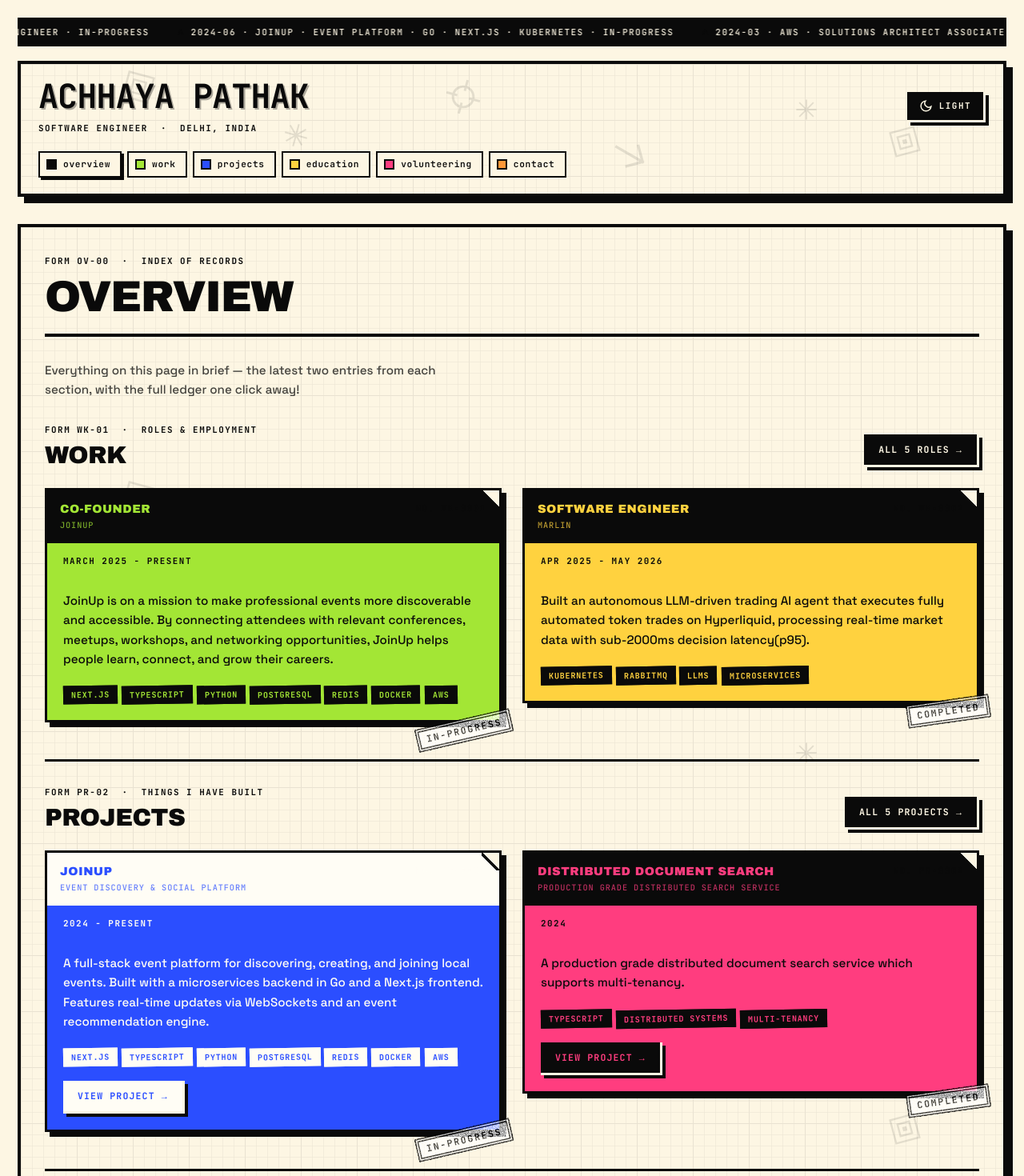
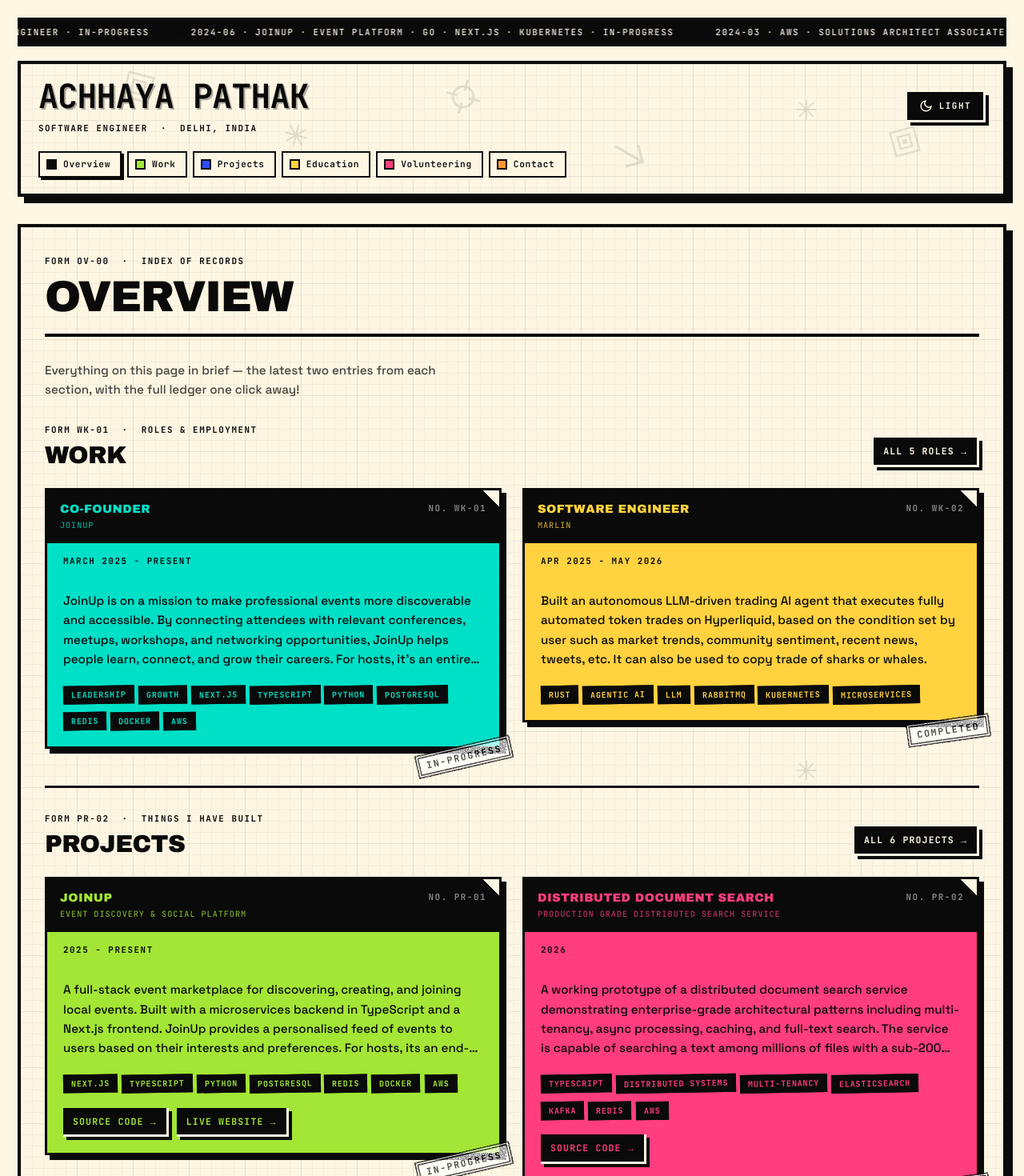
Before and after one commit to achhayapathak/portfolio, a Next.js app: page / in a window 1280 px wide. Shown: the top 1470 px of the page at 80% size. Built offline with nearby package versions, Linux system fonts and the light colour scheme.

Commit message:
refactor: update navigation labels, normalize card numbering, and enhance project links with multi-platform support

```diff
--- a/src/app/contact/page.tsx
+++ b/src/app/contact/page.tsx
@@ -91,7 +91,7 @@
                   key={c.title}
                   stock={c.stock}
                   headTitle={c.title}
-                  number={`no. CT-${String(i + 1).padStart(4, "0")}`}
+                  number={`no. CT-${String(i + 1).padStart(2, "0")}`}
                 >
                   <a
                     href={c.url}
--- a/src/app/education/page.tsx
+++ b/src/app/education/page.tsx
@@ -39,13 +39,14 @@
             {meta.info}
           </p>
           <div className="content-grid">
-            {education.map((e) => (
+            {education.map((e, i) => (
               <SectionReveal key={e.institution}>
                 <LedgerCard
                   stock={e.stock}
                   headTitle={e.degree}
                   headSubtitle={e.institution}
                   date={e.period}
+                  number={`no. ED-${String(i + 1).padStart(2, "0")}`}
                   status={e.status}
                 >
                   {e.summary && (
--- a/src/app/globals.css
+++ b/src/app/globals.css
@@ -70,7 +70,7 @@
   --on-yellow: var(--color-black);
   --on-magenta: var(--color-black);
   --on-teal: var(--color-black);
-  --on-cobalt: var(--color-paper);
+  --on-cobalt: var(--color-black);
   --on-lime: var(--color-black);
   --on-violet: var(--color-black);
   --on-orange: var(--color-black);
@@ -409,7 +409,7 @@
   font-weight: 700;
   text-transform: uppercase;
   letter-spacing: 0.1em;
-  padding: 10px 18px;
+  padding: 8px 12px;
   background: var(--on-stock);
   color: var(--stock);
   border: 0 solid var(--ground);
--- a/src/app/page.tsx
+++ b/src/app/page.tsx
@@ -63,7 +63,7 @@
                 headSubtitle={w.company}
                 date={w.period}
                 status={w.status}
-                number={`no. WK-${String(i + 1).padStart(4, "0")}`}
+                number={`no. WK-${String(i + 1).padStart(2, "0")}`}
                 tags={w.tags}
               >
                 <p className="prose-form card-summary">{w.summary}</p>
@@ -88,19 +88,31 @@
                 headSubtitle={p.tagline}
                 date={p.period}
                 status={p.status}
-                number={`no. PR-${String(i + 1).padStart(4, "0")}`}
+                number={`no. PR-${String(i + 1).padStart(2, "0")}`}
                 tags={p.tags}
                 action={
-                  p.link ? (
-                    <div style={{ marginTop: 18 }}>
+                  (p.github || p.website) ? (
+                    <div style={{ display: "flex", gap: "10px", marginTop: 18, flexWrap: "wrap" }}>
+                      {p.github && (
                         <a
-                        href={p.link}
+                          href={p.github}
                           target="_blank"
                           rel="noopener noreferrer"
                           className="app-btn"
                         >
-                        View Project →
+                          Source Code →
                         </a>
+                      )}
+                      {p.website && (
+                        <a
+                          href={p.website}
+                          target="_blank"
+                          rel="noopener noreferrer"
+                          className="app-btn"
+                        >
+                          Live Website →
+                        </a>
+                      )}
                     </div>
                   ) : undefined
                 }
@@ -127,7 +139,7 @@
                 headSubtitle={c.issuer}
                 date={c.date}
                 status={c.status}
-                number={`no. CT-${String(i + 1).padStart(4, "0")}`}
+                number={`no. CT-${String(i + 1).padStart(2, "0")}`}
               >
                 {c.credentialId && (
                   <p className="lbl" style={{ marginTop: 4 }}>
@@ -156,7 +168,7 @@
                 headSubtitle={e.institution}
                 date={e.period}
                 status={e.status}
-                number={`no. ED-${String(i + 1).padStart(4, "0")}`}
+                number={`no. ED-${String(i + 1).padStart(2, "0")}`}
               >
                 {e.summary && (
                   <p className="prose-form card-summary">{e.summary}</p>
@@ -182,7 +194,7 @@
                 headSubtitle={v.org}
                 date={v.period}
                 status={v.status}
-                number={`no. VL-${String(i + 1).padStart(4, "0")}`}
+                number={`no. VL-${String(i + 1).padStart(2, "0")}`}
               >
                 {v.summary && (
                   <p className="prose-form card-summary">{v.summary}</p>
--- a/src/app/projects/page.tsx
+++ b/src/app/projects/page.tsx
@@ -47,19 +47,31 @@
                   headSubtitle={p.tagline}
                   date={p.period}
                   status={p.status}
-                  number={`no. PR-${String(i + 1).padStart(4, "0")}`}
+                  number={`no. PR-${String(i + 1).padStart(2, "0")}`}
                   tags={p.tags}
                   action={
-                    p.link ? (
-                      <div style={{ marginTop: 18 }}>
+                    (p.github || p.website) ? (
+                      <div style={{ display: "flex", gap: "10px", marginTop: 18, flexWrap: "wrap" }}>
+                        {p.github && (
                           <a
-                          href={p.link}
+                            href={p.github}
                             target="_blank"
                             rel="noopener noreferrer"
                             className="app-btn"
                           >
-                          View Source →
+                            Source Code →
                           </a>
+                        )}
+                        {p.website && (
+                          <a
+                            href={p.website}
+                            target="_blank"
+                            rel="noopener noreferrer"
+                            className="app-btn"
+                          >
+                            Live Website →
+                          </a>
+                        )}
                       </div>
                     ) : undefined
                   }
--- a/src/app/volunteering/page.tsx
+++ b/src/app/volunteering/page.tsx
@@ -39,13 +39,14 @@
             {meta.info}
           </p>
           <div className="content-grid">
-            {volunteering.map((v) => (
+            {volunteering.map((v, i) => (
               <SectionReveal key={v.org}>
                 <LedgerCard
                   stock={v.stock}
                   headTitle={v.role}
                   headSubtitle={v.org}
                   date={v.period}
+                  number={`no. VO-${String(i + 1).padStart(2, "0")}`}
                   status={v.status}
                 >
                   {v.summary && (
--- a/src/app/work/page.tsx
+++ b/src/app/work/page.tsx
@@ -47,7 +47,7 @@
                   headSubtitle={w.company}
                   date={w.period}
                   status={w.status}
-                  number={`no. WK-${String(i + 1).padStart(4, "0")}`}
+                  number={`no. WK-${String(i + 1).padStart(2, "0")}`}
                   tags={w.tags}
                 >
                   <p className="prose-form">{w.summary}</p>
--- a/src/components/content/LedgerCard.tsx
+++ b/src/components/content/LedgerCard.tsx
@@ -137,6 +137,7 @@
           flex: none;
           white-space: nowrap;
           opacity: 0.5;
+          color: #ffffff
         }
         .card-date-bar {
           padding: 6px 16px;
--- a/src/components/layout/IndexNav.tsx
+++ b/src/components/layout/IndexNav.tsx
@@ -59,7 +59,7 @@
           border: 2px solid var(--ink);
           background: var(--paper);
           font-family: var(--font-mono);
-          text-transform: lowercase;
+          text-transform: capitalize;
           transition: box-shadow 0.2s ease, transform 0.2s ease;
           cursor: pointer;
         }
--- a/src/components/layout/MobileNav.tsx
+++ b/src/components/layout/MobileNav.tsx
@@ -172,7 +172,7 @@
           font-family: var(--font-mono);
           font-size: 1.15rem;
           font-weight: 700;
-          text-transform: lowercase;
+          text-transform: capitalize;
           letter-spacing: 0.02em;
           text-decoration: none;
         }
--- a/src/data/content.config.ts
+++ b/src/data/content.config.ts
@@ -55,7 +55,8 @@
   stock: StockColor;
   tags: string[];
   summary: string;
-  link?: string;
+  github?: string;
+  website?: string;
   featured?: boolean;
 }
 
@@ -136,13 +137,13 @@
 // ── Navigation ───────────────────────────────────────────────
 
 export const navItems: NavItem[] = [
-  { label: "overview", href: "/", stock: "cream" },
-  { label: "work", href: "/work", stock: "lime" },
-  { label: "projects", href: "/projects", stock: "cobalt" },
+  { label: "Overview", href: "/", stock: "cream" },
+  { label: "Work", href: "/work", stock: "lime" },
+  { label: "Projects", href: "/projects", stock: "cobalt" },
   // { label: "certifications", href: "/certifications", stock: "violet" }, // Temporarily disabled for future blog section
-  { label: "education", href: "/education", stock: "yellow" },
-  { label: "volunteering", href: "/volunteering", stock: "magenta" },
-  { label: "contact", href: "/contact", stock: "orange" },
+  { label: "Education", href: "/education", stock: "yellow" },
+  { label: "Volunteering", href: "/volunteering", stock: "magenta" },
+  { label: "Contact", href: "/contact", stock: "orange" },
 ];
 
 // ── Work Experience ──────────────────────────────────────────
@@ -154,10 +155,16 @@
     period: "March 2025 - Present",
     dateRange: ["2025-03", null],
     status: "In-Progress",
-    stock: "lime",
-    tags: ["Next.js", "TypeScript", "Python", "PostgreSQL", "Redis", "Docker", "AWS"],
+    stock: "teal",
+    tags: ["Leadership", "Growth", "Next.js", "TypeScript", "Python", "PostgreSQL", "Redis", "Docker", "AWS"],
     summary:
-      "JoinUp is on a mission to make professional events more discoverable and accessible. By connecting attendees with relevant conferences, meetups, workshops, and networking opportunities, JoinUp helps people learn, connect, and grow their careers."
+      "JoinUp is on a mission to make professional events more discoverable and accessible. By connecting attendees with relevant conferences, meetups, workshops, and networking opportunities, JoinUp helps people learn, connect, and grow their careers. For hosts, it's an entire operating system for them.",
+    bullets: [
+      "Architected and scaled JoinUp (0→1), a production-grade professional events marketplace, owning end-to-end backend, infrastructure, and deployment across AWS and GCP.",
+      "Built an SEO-optimised Next.js (App Router) frontend with SSR, dynamic metadata, and sitemap/robots configuration, driving 3,000+ organic users/month, improving website conversion by 8%.",
+      "Designed a geo-spatial discovery system (Google Maps API + PostgreSQL) delivering low-latency, location-based recommendations to 500+ DAU at sub-500ms p99.",
+      "Implemented Python-based event crawlers and ETL pipelines with Redis caching, PostgreSQL-powered event matching, and built-in admin dashboard for event managers."
+    ]
   },
   {
     company: "Marlin",
@@ -166,12 +173,12 @@
     dateRange: ["2025-04", "2026-05"],
     status: "Completed",
     stock: "yellow",
-    tags: ["Kubernetes", "RabbitMQ", "LLMs", "Microservices"],
+    tags: ["Rust", "Agentic AI", "LLM", "RabbitMQ", "Kubernetes", "Microservices"],
     summary:
-      "Built an autonomous LLM-driven trading AI agent that executes fully automated token trades on Hyperliquid, processing real-time market data with sub-2000ms decision latency(p95).",
+      "Built an autonomous LLM-driven trading AI agent that executes fully automated token trades on Hyperliquid, based on the condition set by user such as market trends, community sentiment, recent news, tweets, etc. It can also be used to copy trade of sharks or whales.",
     bullets: [
       "Architected a fault-tolerant microservices system (Executor/Evaluator/Flusher) using RabbitMQ, enabling horizontal scalability, fault isolation, and zero-downtime processing 50+ real-time market signals per minute.",
-      "Designed resilient queue-based orchestration with ack/nack semantics, retries, and auto-reconnect mechanisms, reducing system failures by 99.9%(~1000 → 2 per month) in AI-driven decision pipelines.",
+      "Designed resilient queue-based orchestration with ack/nack semantics, retries, and auto-reconnect mechanisms, reducing system failures in AI-driven decision pipelines.",
       "Deployed and managed Kubernetes clusters within Confidential Virtual Machines (CVMs), establishing a zero-trust environment for highly secure AI-sensitive data transfer and processing.",
     ],
   },
@@ -181,14 +188,15 @@
     period: "Feb 2024 - Apr 2025",
     dateRange: ["2024-02", "2025-04"],
     status: "Completed",
-    stock: "teal",
-    tags: ["GitHub Actions", "Snowflake", "ETL", "CI/CD", "Grafana Stack"],
+    stock: "cream",
+    tags: ["Python", "PostgreSQL", "Snowflake", "ETL", "CI/CD", "Grafana Stack", "AWS"],
     summary:
-      "Managed and scaled infrastructure for SaaS and DaaS platforms powering AI-assisted sustainability analytics workflows, processing ~5 TB of data per month.",
+      "Managed and scaled infrastructure for SaaS and DaaS platforms powering AI-assisted sustainability analytics workflows, processing ~5 TB of data per month. Worked on enhancing the existing platform's reliability, scalability, and performance.",
     bullets: [
       "Re-engineered and optimised CI/CD pipelines using GitHub Actions, parallelising build stages, caching dependencies, and eliminating redundant test runs, cutting deployment time from 30 minutes to 5 minutes (6x improvement).",
       "Automated ETL pipelines in Snowflake, reducing data processing time by 80% and significantly improving the reliability and consistency of production data flows.",
       "Consolidated service logs into a centralised Grafana Stack observability framework, reducing error resolution time by 35% and increasing deployment velocity by 20%.",
+      "Streamlined and optimised data ingestion and processing workflows for both SaaS and DaaS platforms, resulting in an 80% reduction in data processing time and a significant improvement in overall system reliability and performance."
     ],
   },
   {
@@ -200,10 +208,7 @@
     stock: "magenta",
     tags: ["JavaScript", "C++", "Simulation"],
     summary:
-      "Designed mathematical models and wrote simulation codes for slot games, calculating return to player percentages, hit frequencies, and other metrics as appropriate for markets across the Globe.",
-    bullets: [
-      "Crafted a highly optimised simulation code for the Super Grand Star slot game, establishing a benchmark of excellence within the organisation. The optimised code significantly reduced simulation runtime from 10 hours to 2.5 hours.",
-    ],
+      "Designed mathematical models and wrote simulation codes for slot games, calculating return to player percentages, hit frequencies, and other metrics as appropriate for markets across the Globe. Crafted a highly optimised simulation code for the Super Grand Star slot game, establishing a benchmark of excellence within the organisation. The optimised code significantly reduced simulation runtime from 10 hours to 2.5 hours.",
   },
   {
     company: "Indian Institute of Technology, Indore",
@@ -214,11 +219,7 @@
     stock: "violet",
     tags: ["MS Excel", "Python", "Tableau"],
     summary:
-      "Conducted a seismic data analysis for the Hindukush region of 59255 earthquakes over the years 2000-2020.",
-    bullets: [
-      "Reckoned the b-value for the target region as 1.136 ± 0.007 using the Gutenberg–Richter relation.",
-      "Determined which locations are suitable for construction-related operations after carrying out a study based on a non-uniform division of the region.",
-    ],
+      "Conducted a seismic data analysis for the Hindukush region of 59255 earthquakes over the years 2000-2020. Reckoned the b-value for the target region as 1.136 ± 0.007 using the Gutenberg–Richter relation. Determined which locations are suitable for construction-related operations after carrying out a study based on a non-uniform division of the region."
   },
 ];
 
@@ -228,59 +229,73 @@
   {
     name: "JoinUp",
     tagline: "Event discovery & social platform",
-    period: "2024 - Present",
+    period: "2025 - Present",
     status: "In-Progress",
-    stock: "cobalt",
+    stock: "lime",
     tags: ["Next.js", "TypeScript", "Python", "PostgreSQL", "Redis", "Docker", "AWS"],
     summary:
-      "A full-stack event platform for discovering, creating, and joining local events. Built with a microservices backend in Go and a Next.js frontend. Features real-time updates via WebSockets and an event recommendation engine.",
-    link: "https://github.com/achhayapathak/joinup",
+      "A full-stack event marketplace for discovering, creating, and joining local events. Built with a microservices backend in TypeScript and a Next.js frontend. JoinUp provides a personalised feed of events to users based on their interests and preferences. For hosts, its an end-to-end booking management and verification solution.",
+    github: "https://github.com/joinupdev",
+    website: "https://joinup.dev",
     featured: true,
   },
   {
     name: "Distributed Document Search",
     tagline: "Production grade distributed search service",
-    period: "2024",
+    period: "2026",
     status: "Completed",
     stock: "magenta",
-    tags: ["TypeScript", "Distributed Systems", "Multi-tenancy"],
+    tags: ["TypeScript", "Distributed Systems", "Multi-tenancy", "Elasticsearch", "Kafka", "Redis", "AWS"],
     summary:
-      "A production grade distributed document search service which supports multi-tenancy.",
-    link: "https://github.com/achhayapathak/distributed-document-search",
+      "A working prototype of a distributed document search service demonstrating enterprise-grade architectural patterns including multi-tenancy, async processing, caching, and full-text search. The service is capable of searching a text among millions of files with a sub-200 ms speed.",
+    github: "https://github.com/achhayapathak/distributed-document-search",
+  },
+  {
+    name: "Event Aggregation Engine",
+    tagline: "Event aggregation engine for event discovery platforms",
+    period: "2026 - Present",
+    status: "In-Progress",
+    stock: "teal",
+    tags: ["Python", "Agentic AI", "RabbitMQ", "Firecrawl", "Redis", "VectorDB"],
+    summary:
+      "An event aggregation engine for event discovery platforms. It aggregates events from various sources and returns them in a centralised location with a consistent format and structure using Agentic AI.",
+    github: "https://github.com/joinupdev",
   },
   {
     name: "Job Assist AI",
     tagline: "AI tool for job applications",
-    period: "2024",
-    status: "Completed",
+    period: "2026 - Present",
+    status: "In-Progress",
     stock: "violet",
-    tags: ["TypeScript", "AI", "Backend", "Frontend"],
+    tags: ["TypeScript", "Agentic AI", "Automation", "LLM", "Next.js"],
     summary:
-      "The backend and frontend of Job Assist AI, an AI tool to help with job applications.",
-    link: "https://github.com/achhayapathak/job-assist-ai-backend",
-  },
-  {
-    name: "The Perfect Backend",
-    tagline: "Ideal microservices backend system",
-    period: "2023",
-    status: "Completed",
-    stock: "teal",
-    tags: ["JavaScript", "Microservices", "Backend"],
-    summary:
-      "Just me trying to write an ideal microservices based backend system.",
-    link: "https://github.com/achhayapathak/ThePerfectBackend",
+      "An AI tool to help with job applications. It takes your resume, crawls the internet for relevant jobs for you, extracts the most important details from job descriptions along with recruiter details, and helps you generate an ATS friendly version of your resume for each application.",
+    github: "https://github.com/achhayapathak/job-assist-ai-backend",
   },
   {
     name: "Termtalk",
     tagline: "Secure CLI Chat",
+    period: "2024 - 2025",
+    status: "Completed",
+    stock: "orange",
+    tags: ["Websockets", "JavaScript", "CLI", "NPM"],
+    summary:
+      "Engineered an open-source NPM package enabling secure, real-time communication between remote systems via the terminal using Node.js and Socket.io. Maintained high-level security through measures like local server hosting, encrypted message transmission, and automatic chat disposal upon server termination, ensuring utmost security.",
+    github: "https://github.com/achhayapathak/termtalk",
+    website: "https://www.npmjs.com/package/termtalk",
+  },
+  {
+    name: "Research Publication - Blockchain",
+    tagline: "Optimal Payment Splitting in Bitcoin's Lightning Network",
     period: "2023",
     status: "Completed",
-    stock: "orange",
-    tags: ["JavaScript", "CLI", "NPM"],
+    stock: "cream",
+    tags: ["Bitcoin", "Lightning Network", "Smart Contracts", "Blockchain"],
     summary:
-      "Npm package to securely chat with your friend through your CLI.",
-    link: "https://github.com/achhayapathak/termtalk",
-  },
+      "Studied the Blockchain trilemma and its resolution through the Lightning Network’s scalability solutions. Designed an efficient fee structure for the Lightning Network to prevent network saturation and ensure network liquidity. Developed a Dynamic Programming algorithm to minimize user expenditure on fees during payment transactions.",
+    website: "https://drive.google.com/file/d/1u62MY5as4VtPEIxrFUJDhAmase0_LATJ/view?pli=1",
+  }
+
 ];
 
 // ── Certifications ───────────────────────────────────────────
```
Lines whose indentation alone changed are shown as unchanged.
